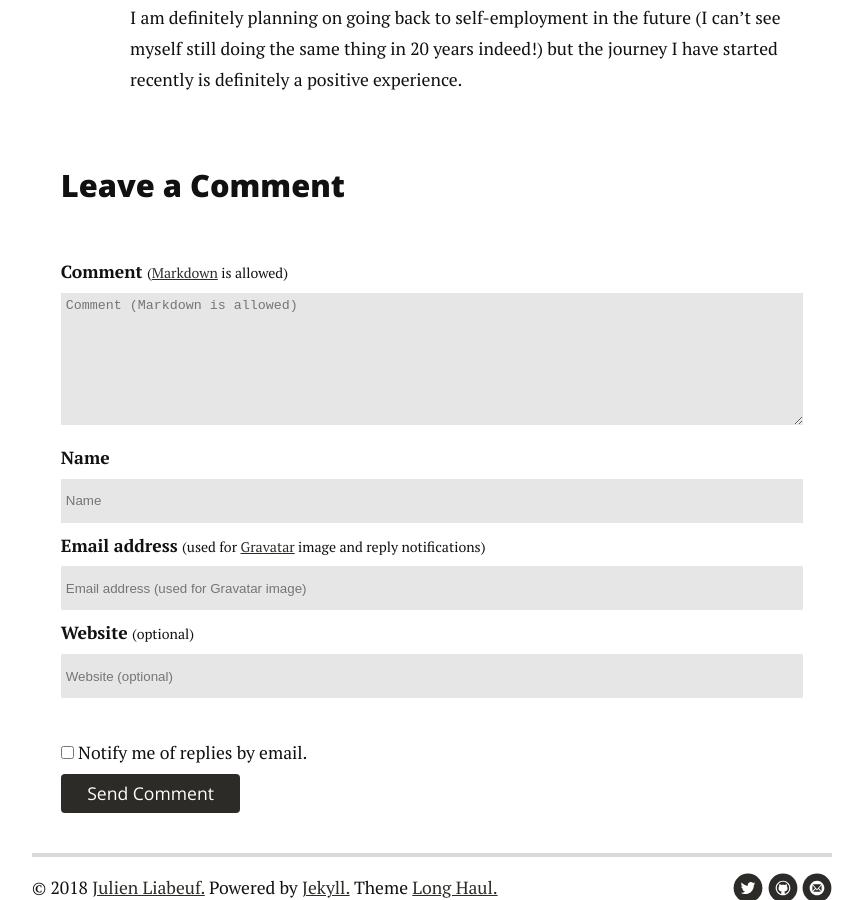
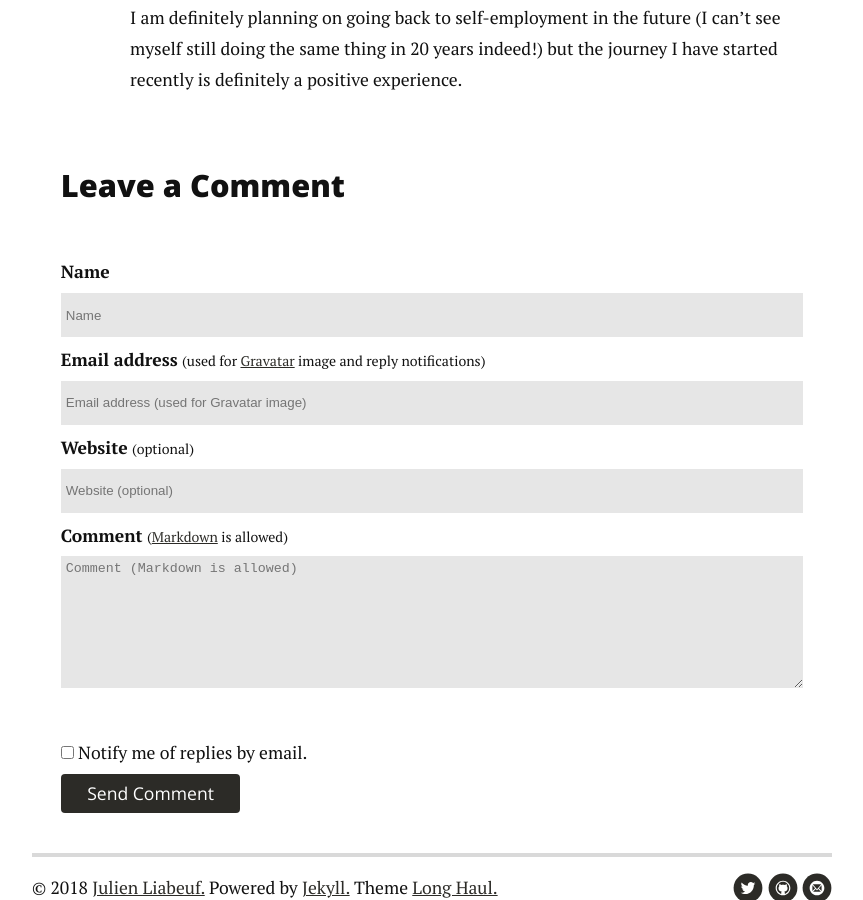
Before and after one commit to julien731/blog-jekyll, a Jekyll site: the page built from _posts/2017-01-17-n2clic-closed.html, in a window 1280 px wide and 900 px high, scrolled down 7889 px. Shown: the whole window, without its empty margins (208-1071 px from the left). Built offline with Jekyll 4.4.1, drawn with Linux system fonts in a browser that asks for light colours; nearby versions of some CDN libraries.

Commit message:
Change form fields order

```diff
--- a/_includes/comment-form.html
+++ b/_includes/comment-form.html
@@ -8,11 +8,6 @@
 	</header>
 
 	<form id="comment-form" method="post" action="https://api.staticman.net/v2/entry/{{ site.repository }}/{{ site.staticman.branch }}/comments">
-
-		<div class="form-group">
-			<label class="sr-only" for="comment-form-message"><strong>Comment</strong> <small>(<a href="https://kramdown.gettalong.org/quickref.html">Markdown</a> is allowed)</small></label>
-			<textarea type="text" rows="6" id="comment-form-message" name="fields[message]" required spellcheck="true" placeholder="Comment (Markdown is allowed)" class="full-width"></textarea>
-		</div>
 
 		<div class="form-group">
 			<label class="sr-only" for="comment-form-name"><strong>Name</strong></label>
@@ -27,6 +22,11 @@
 		<div class="form-group">
 			<label class="sr-only" for="comment-form-url"><strong>Website</strong> <small>(optional)</small></label>
 			<input type="url" id="comment-form-url" name="fields[url]" placeholder="Website (optional)" class="full-width">
+		</div>
+
+		<div class="form-group">
+			<label class="sr-only" for="comment-form-message"><strong>Comment</strong> <small>(<a href="https://kramdown.gettalong.org/quickref.html">Markdown</a> is allowed)</small></label>
+			<textarea type="text" rows="6" id="comment-form-message" name="fields[message]" required spellcheck="true" placeholder="Comment (Markdown is allowed)" class="full-width"></textarea>
 		</div>
 
 		<div class="form-group hidden" style="display: none;">
```
